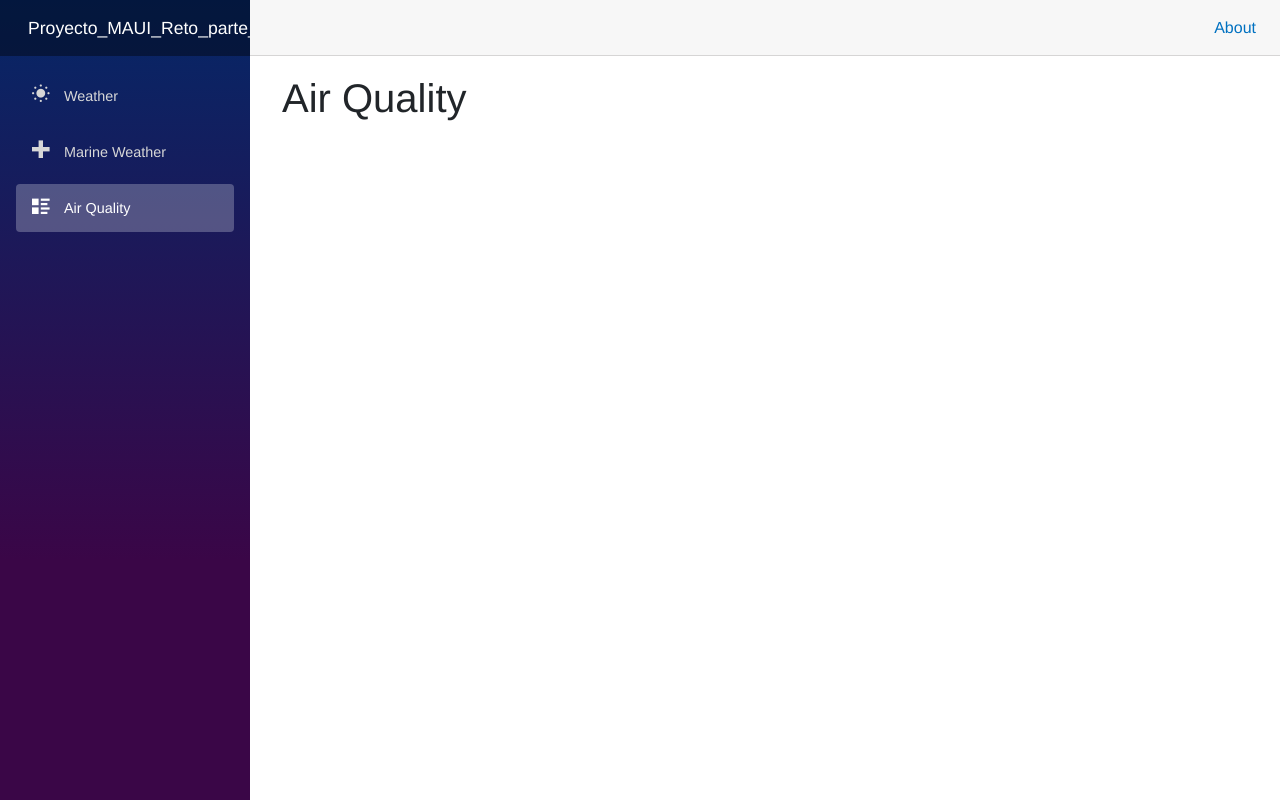
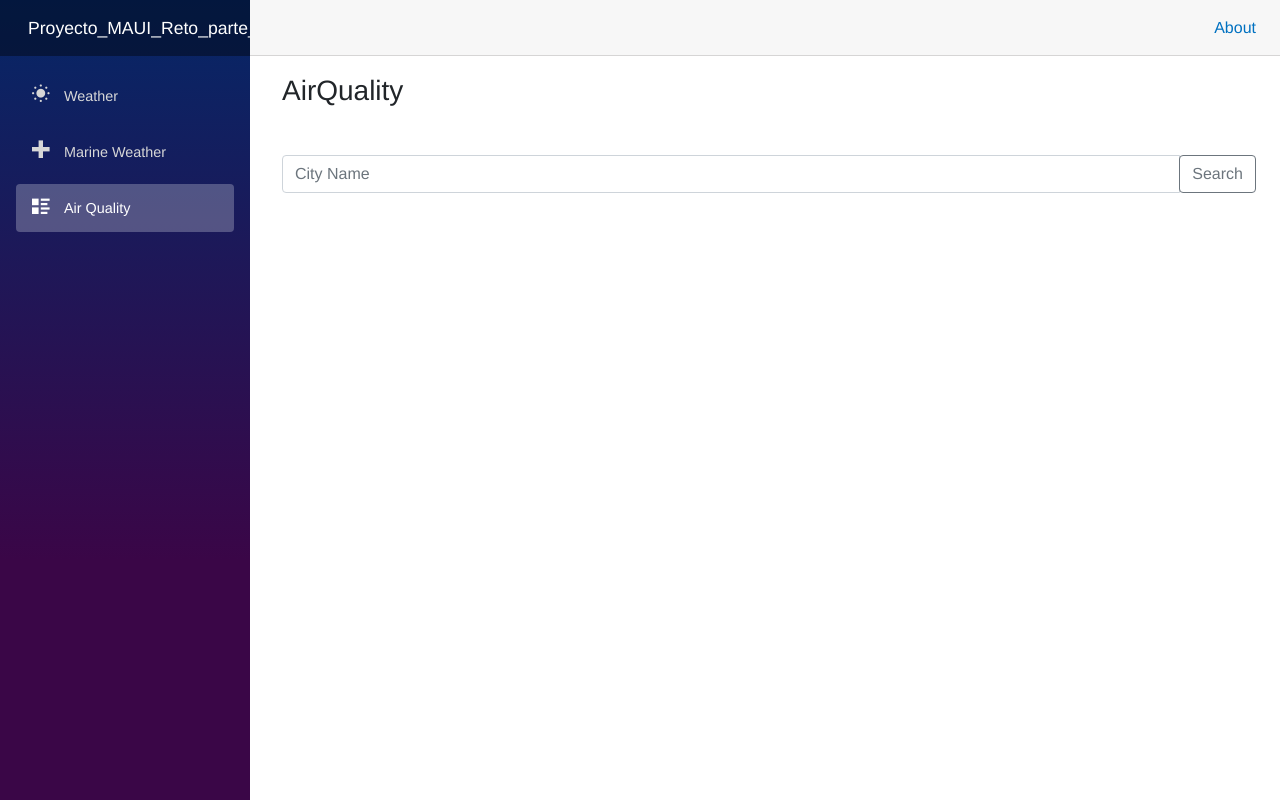
Before and after one commit to ClementeRodReg/Proyecto_MAUI_Reto_parte_1, an ASP.NET Core app: page /AirQualityAPI in a window 1280 px wide. Run offline with ASP.NET Core 8, Linux system fonts and the light colour scheme; style sheets or scripts are compiled from the project's sources.

Commit message:
Commit airQuality

```diff
--- a/Components/AirQuality.razor
+++ b/Components/AirQuality.razor
@@ -1,5 +1,108 @@
 <h3>AirQuality</h3>
 
-@code {
+@using System.Globalization;
+@using Proyecto_MAUI_Reto_parte_1.Models;
+@using System.Net.Http.Json;
+
+<div class="input-group mb-5 mt-5">
+    <input class="form-control" type="text" @bind=city placeholder="City Name" />
+    <div>
+        <button class="btn btn-outline-secondary" @onclick=GetMarineWeather type="button">Search</button>
+    </div>
+</div>
+
+
+@if (!error)
+{
+    @if (marineWeatherData != null)
+    {
+        <div class="text-center">
+            <p class="display-2">@city</p>
+        </div>
+
+        @if (cityData != null && cityData.results.Length > 0)
+        {
+            @foreach (Result city in cityData.results)
+            {
+                <button @onclick="()=>NewGetMarineWeather(city.lat, city.lon)" class="btn btn-outline-primary" type="button">@city.formatted</button>
+            }
+
+        }
+
+        <div class="card-group" style="display:flex;align-items: center;justify-content: center">
+            @for (int i = 0; i < marineWeatherData.daily.time.Length; i++)
+            {
+                <MarineWeatherCard Time="@marineWeatherData.daily.time[i]"
+                                   WaveHeightMax="@marineWeatherData.daily.wave_height_max[i]"
+                                   WaveDirection="@marineWeatherData.daily.wave_direction_dominant[i]"
+                                   WavePeriodMax="@marineWeatherData.daily.wave_period_max[i]"></MarineWeatherCard>
+            }
+        </div>
+    }
 
 }
+else
+{
+    <div class="text-center">
+        <p class="display-2">There's no sea near this city</p>
+    </div>
+    if (error)
+    {
+        error = false;
+    }
+}
+
+@code {
+    string city = "";
+    string visible = "";
+    float lat;
+    float lon;
+    Boolean error = false;
+    MarineWeatherModel? marineWeatherData;
+    List<String>? ListaPaises;
+    CityData cityData;
+    HttpClient Client = new HttpClient();
+
+    async Task GetMarineWeather()
+    {
+        cityData = await GetCityData();//aqui conseguimos la latitud y longitud de la ciudad
+        lat = cityData.results[0].lat;
+        lon = cityData.results[0].lon;
+        ListaPaises = new List<string>();
+        for (int i = 0; i < cityData.results.Length; i++)
+        {
+            ListaPaises.Add(cityData.results[i].formatted);
+        }
+        try
+        {
+            CultureInfo.DefaultThreadCurrentCulture = new CultureInfo("en-US");
+            marineWeatherData = await Client.GetFromJsonAsync<MarineWeatherModel>(EndPoint.getMarineWeatherEndPoint(lat, lon));
+            CultureInfo.DefaultThreadCurrentCulture = new CultureInfo("en-ES");
+        }
+        catch (Exception ex)
+        {
+            error = true;
+        }
+    }
+
+    async Task<CityData> GetCityData()
+    {
+        var cityData2 = await Client.GetFromJsonAsync<CityData>(EndPoint.GetGeoApifyEndPoint(city));
+        return cityData2;
+    }
+
+    async Task NewGetMarineWeather(float lat, float lon)
+    {
+        try
+        {
+            CultureInfo.DefaultThreadCurrentCulture = new CultureInfo("en-US");
+            marineWeatherData = await Client.GetFromJsonAsync<MarineWeatherModel>(EndPoint.getMarineWeatherEndPoint(lat, lon));
+            CultureInfo.DefaultThreadCurrentCulture = new CultureInfo("en-ES");
+        }
+        catch (Exception ex)
+        {
+            error = true;
+        }
+    }
+
+}
--- a/Pages/Air_Quality.razor
+++ b/Pages/Air_Quality.razor
@@ -1,3 +1,3 @@
 @page "/AirQualityAPI"
 
-<h1>Air Quality</h1>
+<AirQuality></AirQuality>
```
Also changed, not shown: Proyecto_MAUI_Reto_parte_1.csproj.
